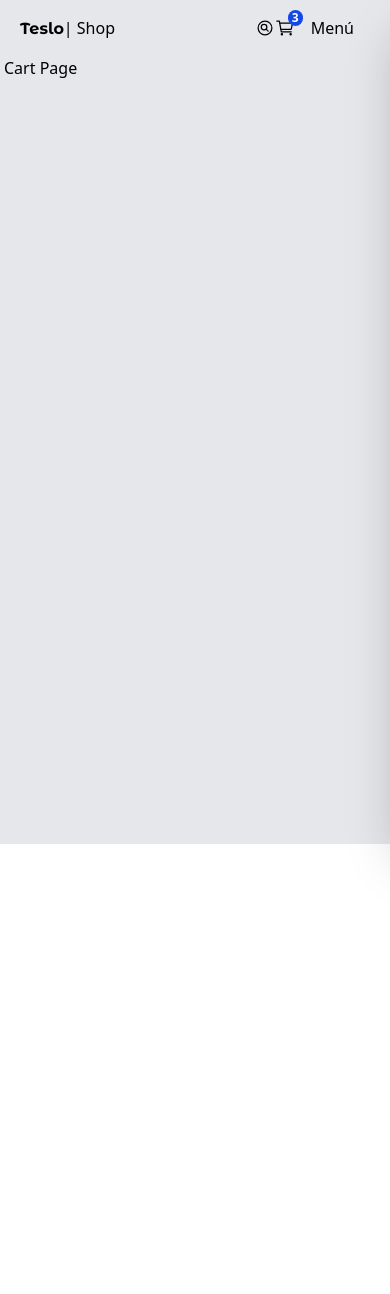
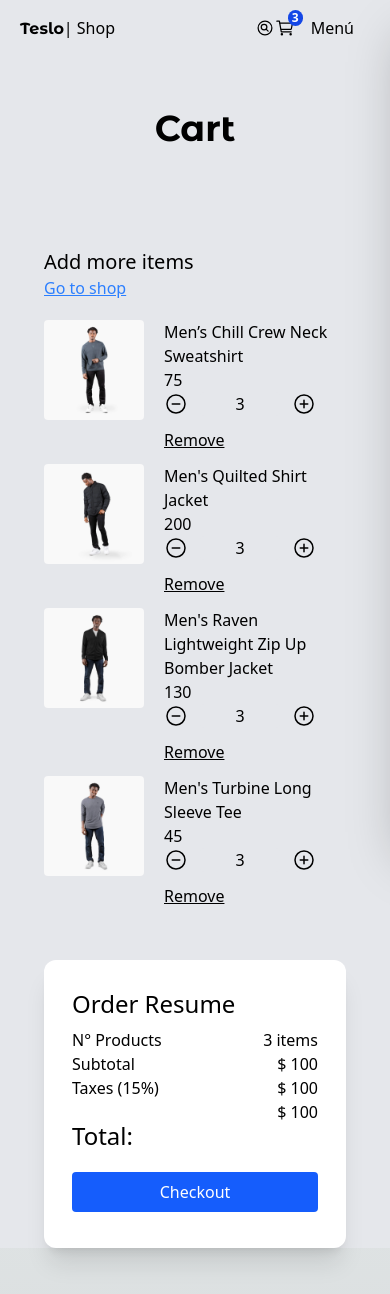
Before and after one commit to LuisAlexis73/e-commerce-nextjs, a Next.js app: page /cart in a window 390 px wide. Shown: the top 1294 px of the page. Before the commit the page ends 844 px from the top, so only its background shows below. Built offline with nearby package versions, Linux system fonts and the light colour scheme.

Commit message:
Add mobile slideshow component and enhance cart page layout

```diff
--- a/src/app/(shop)/cart/page.tsx
+++ b/src/app/(shop)/cart/page.tsx
@@ -1,7 +1,68 @@
+import { QuantitySelector } from "@/components/product/quantity-selector/QuantitySelector";
+import { Title } from "@/components/title/Title";
+import { initialData } from "@/seed/seed";
+import Image from "next/image";
+import Link from "next/link";
+
+const productsInCart = [
+  initialData.products[0],
+  initialData.products[1],
+  initialData.products[2],
+  initialData.products[3],
+]
+
 export default function CartPage() {
   return (
-    <div>
-      <h1>Cart Page</h1>
+    <div className="flex justify-center items-center mb-72 px-10 sm:px-0">
+      <div className="flex flex-col w-[1000px]">
+        <Title title="Cart" subtitle="" className="text-center mb-10" />
+        <div className="grid grid-col-1 sm:grid-cols-2 gap-10">
+          <div className="flex flex-col mt-5">
+            <span className="text-xl">Add more items</span>
+            <Link href='/' className="underline text-blue-500 hover:text-blue-700 mb-5">
+              Go to shop
+            </Link>
+
+            {
+              productsInCart.map(product => (
+                <div className="flex mb-3" key={product.slug}>
+                  <Image src={`/products/${product.images[0]}`} alt={`${product.title}`} width={100} height={100} className="mr-5 rounded" style={{ width: '100px', height: '100px' }} />
+
+                  <div>
+                    <p>{product.title}</p>
+                    <p>{product.price}</p>
+                    <QuantitySelector quantity={3} />
+
+                    <button className="underline mt-3">Remove</button>
+                  </div>
+                </div>
+              ))
+            }
+          </div>
+
+          <div className="bg-white rounded-xl shadow-xl p-7">
+            <h2 className="text-2xl mb-2">Order Resume</h2>
+
+            <div className="grid grid-cols-2">
+              <span>N° Products</span>
+              <span className="text-right">3 items</span>
+
+              <span>Subtotal</span>
+              <span className="text-right">$ 100</span>
+
+              <span>Taxes (15%)</span>
+              <span className="text-right">$ 100</span>
+
+              <span className="mt-5 text-2xl">Total:</span>
+              <span className="text-right">$ 100</span>
+            </div>
+
+            <div className="mt-5 mb-2 w-full">
+              <Link href='/checkout/address' className="flex btn-primary justify-center">Checkout</Link>
+            </div>
+          </div>
+        </div>
+      </div>
     </div>
   )
 }
--- a/src/app/(shop)/product/[slug]/page.tsx
+++ b/src/app/(shop)/product/[slug]/page.tsx
@@ -1,5 +1,6 @@
 import { QuantitySelector } from "@/components/product/quantity-selector/QuantitySelector"
 import { SizeSelector } from "@/components/product/size-selector/SizeSelector"
+import { ProductMobileSladeShow } from "@/components/product/slide-show/ProductMobileSladeShow"
 import { ProductSladeShow } from "@/components/product/slide-show/ProductSladeShow"
 import { titleFont } from "@/config/fonts"
 import { initialData } from "@/seed/seed"
@@ -23,7 +24,11 @@
   return (
     <div className="mt-20 mb-20 grid grid-cols-1 md:grid-cols-3 gap-3">
       <div className="col-span-1 md:col-span-2">
-        <ProductSladeShow images={product.images} title={product.title} />
+        {/* Mobile SlideShow */}
+        <ProductMobileSladeShow images={product.images} title={product.title} className="block md:hidden" />
+
+        {/* Desktop SlideShow */}
+        <ProductSladeShow images={product.images} title={product.title} className="hidden md:block" />
       </div>
 
       <div className="col-span-1 px-5">
--- /dev/null
+++ b/src/components/product/slide-show/ProductMobileSladeShow.tsx
@@ -0,0 +1,38 @@
+'use client';
+import { Swiper, SwiperSlide } from "swiper/react";
+
+import 'swiper/css';
+import 'swiper/css/pagination';
+import 'swiper/css/free-mode';
+
+import './slideshow.css';
+import { Autoplay, FreeMode, Pagination } from "swiper/modules";
+import Image from "next/image";
+
+interface Props {
+  images: string[];
+  title: string;
+  className?: string;
+}
+
+export const ProductMobileSladeShow = ({ images, title, className }: Props) => {
+
+  return (
+    <div className={className}>
+      <Swiper
+        style={{ height: '500px', width: '100vw' }}
+        autoplay={
+          { delay: 2500 }
+        }
+        modules={[FreeMode, Autoplay, Pagination]}
+        className="mySwiper2"
+      >
+        {images.map((image, index) => (
+          <SwiperSlide key={index}>
+            <Image src={`/products/${image}`} alt={title} width={600} height={500} className="object-fill" />
+          </SwiperSlide>
+        ))}
+      </Swiper>
+    </div>
+  );
+}
```
